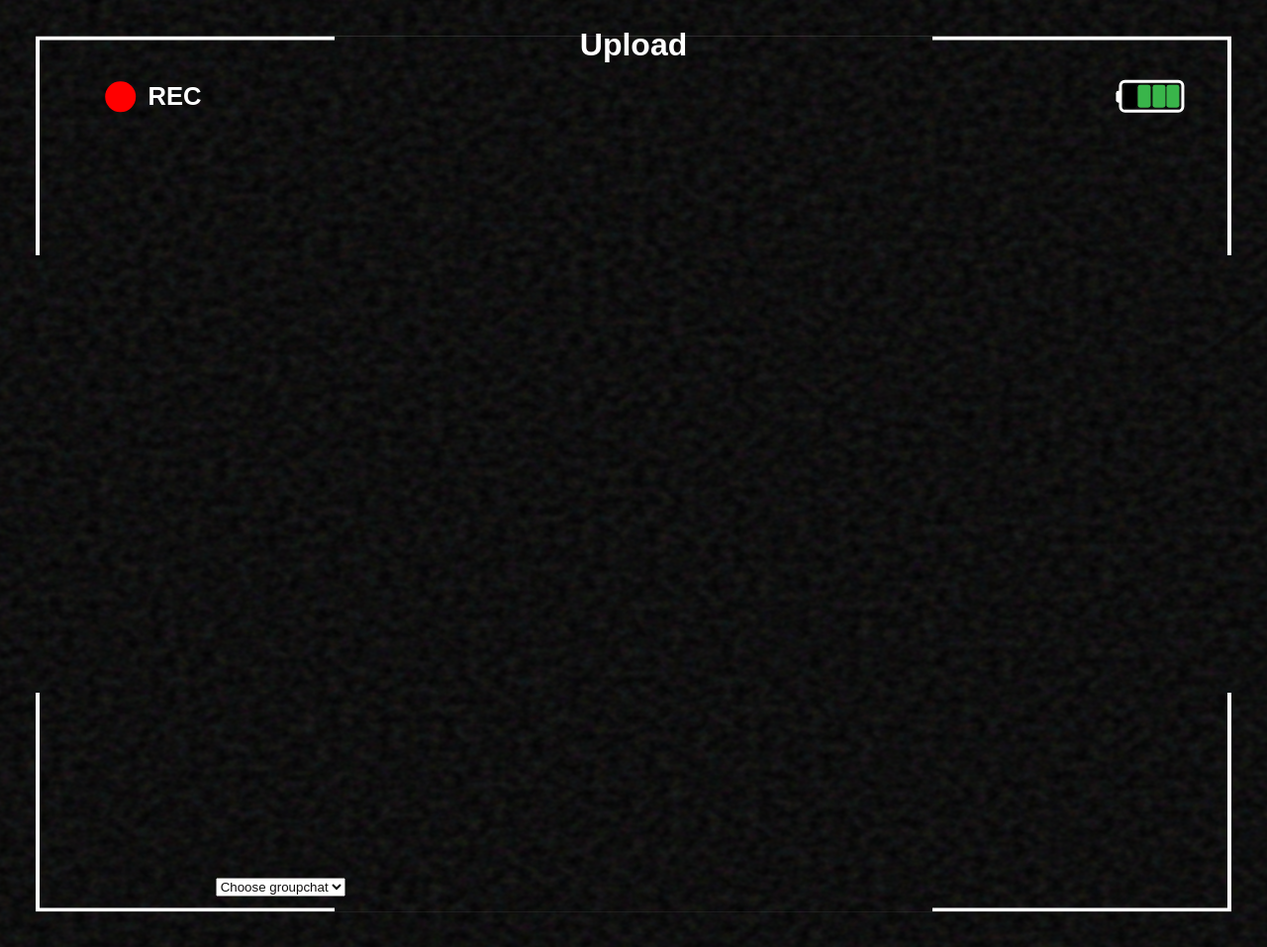
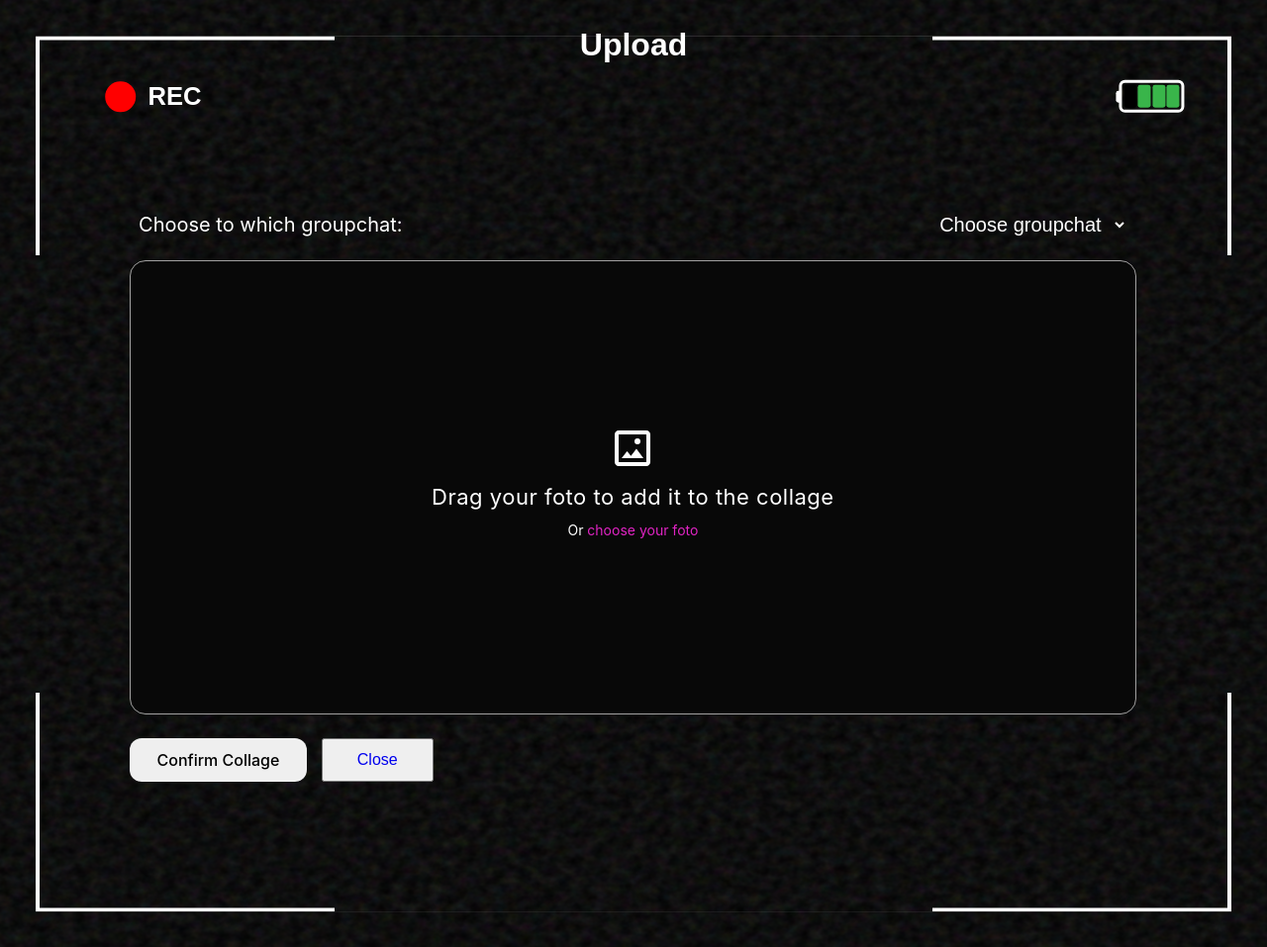
Before and after one commit to Lucas-Bouwmeester/LYPMY, a PHP site: page /upload.php in a window 1280 px wide. Shown: the whole page at 99% size. Run offline with PHP 8.4, Linux system fonts and the light colour scheme.

Commit message:
Frontend glitch fixed
For some reason the upload css and the account backend were split up in 2 different version of the merge, I have fixed it now

```diff
--- a/home.php
+++ b/home.php
@@ -25,8 +25,6 @@
                 <p>Reworked cool static effect (a little)</p>
                 <p>Added homepage background</p>
                 <p>Added account (backend)</p>
-                <p>Added account (frontend)</p>
-                <p>Fixed typo (setings -> settings lmao)</p>
                 <h3>[11-09-2026]</h3>
                 <p>Added login & signup (backend)</p>
                 <p>Changed "index.html" -> "home.php"</p>
--- a/style/style.css
+++ b/style/style.css
@@ -168,7 +168,7 @@ body {
     left: 50%;
     transform: translate(-50%, -50%);
     background-color: black;
-    border-bottom: 1px solid white;
+    border-bottom: 2px solid white;
     border-radius: 30px 30px 0 0;
 }
 
@@ -588,3 +588,133 @@ body {
     color: white;
     border: 2px solid white;
 }
+
+
+.upload-container {
+    color: white;
+    box-sizing: border-box;
+    position: absolute;
+    top: var(--corner-height, 20%);
+    left: var(--corner-width, 8.33%);
+    width: calc(100% - (var(--corner-width, 25%) * 0.67));
+    height: calc(100% - (var(--corner-height, 25%) * 1.4));
+    z-index: 30;
+    display: flex;
+    flex-direction: column;
+    padding: clamp(8px, 2.5vmin, 30px);
+    gap: clamp(8px, 2.5vmin, 25px);
+    overflow: hidden;
+}
+
+.upload-dropdown-container {
+    display: flex;
+    justify-content: space-between;
+    align-items: center;
+    gap: clamp(5px, 1.5vmin, 15px);
+    flex-wrap: wrap;
+    flex-shrink: 0;
+    padding: 0 clamp(2px, 1vmin, 10px);
+}
+
+.upload-dropdown-container label {
+    font-size: clamp(0.1em, 2.4vmin, 20px);
+    font-weight: normal;
+}
+
+.upload-dropdown-container select {
+    background: transparent;
+    color: white;
+    border: none;
+    font-size: clamp(0.1em, 2.4vmin, 20px);
+    cursor: pointer;
+    outline: none;
+    padding-right: clamp(2px, 1vmin, 10px);
+    max-width: 50%;
+}
+
+.upload-dropdown-container select option {
+    background-color: black;
+    color: white;
+}
+
+.upload-file-zone {
+    border: 1px solid #a2a1a1;
+    border-radius: clamp(6px, 2vmin, 16px);
+    padding: clamp(6px, 2vmin, 20px);
+    text-align: center;
+    transition: background-color 0.2s, border-color 0.2s;
+    background-color: rgb(8, 8, 8);
+    flex: 1;
+    min-height: 0;
+    display: flex;
+    flex-direction: column;
+    justify-content: center;
+    align-items: center;
+    gap: clamp(4px, 1.5vmin, 12px);
+    overflow: hidden;
+}
+
+.upload-file-zone.upload-drag-over {
+    background-color: rgba(255, 255, 255, 0.05);
+    border-color: white;
+}
+
+.upload-file-zone-icon {
+    color: white;
+    display: flex;
+    flex-shrink: 1;
+    min-height: 0;
+}
+
+.upload-file-zone-icon svg {
+    width: clamp(20px, 7vmin, 48px);
+    height: clamp(20px, 7vmin, 48px);
+}
+
+.upload-file-zone-text {
+    font-size: clamp(0.1em, 2.7vmin, 22px);
+    margin: 0;
+    letter-spacing: 0.5px;
+}
+
+.upload-file-zone-label {
+    font-size: clamp(0.1em, 1.8vmin, 14px);
+    color: #ffffff;
+    cursor: pointer;
+}
+
+.upload-file-zone-highlight {
+    color: #e024c3;
+    text-decoration: none;
+}
+
+.upload-file-zone-hidden-file-input {
+    display: none;
+}
+
+.upload-file-zone-file-preview {
+    font-size: clamp(0.1em, 1.8vmin, 14px);
+    color: #e024c3;
+    max-width: 100%;
+}
+
+.upload-button-container {
+    display: flex;
+    gap: clamp(5px, 1.5vmin, 15px);
+    justify-content: flex-start;
+    flex-wrap: wrap;
+    flex-shrink: 0;
+}
+
+.upload-button {
+    padding: clamp(4px, 1.3vmin, 10px) clamp(10px, 3.5vmin, 28px);
+    border-radius: clamp(5px, 1.5vmin, 12px);
+    font-size: clamp(0.1em, 2vmin, 16px);
+    border: none;
+    cursor: pointer;
+    font-weight: 500;
+    text-decoration: none;
+    text-align: center;
+    display: inline-block;
+    font-family: inherit;
+}
--- a/wireframe.php
+++ b/wireframe.php
@@ -14,8 +14,6 @@
             </filter>
             <rect width="100%" height="100%" filter="url(#staticNoise)" fill="white" />
         </svg>
-
-        <div class="title">Placeholder</div>
 
         <div class="border-container">
             <div class="REC-container">
```
